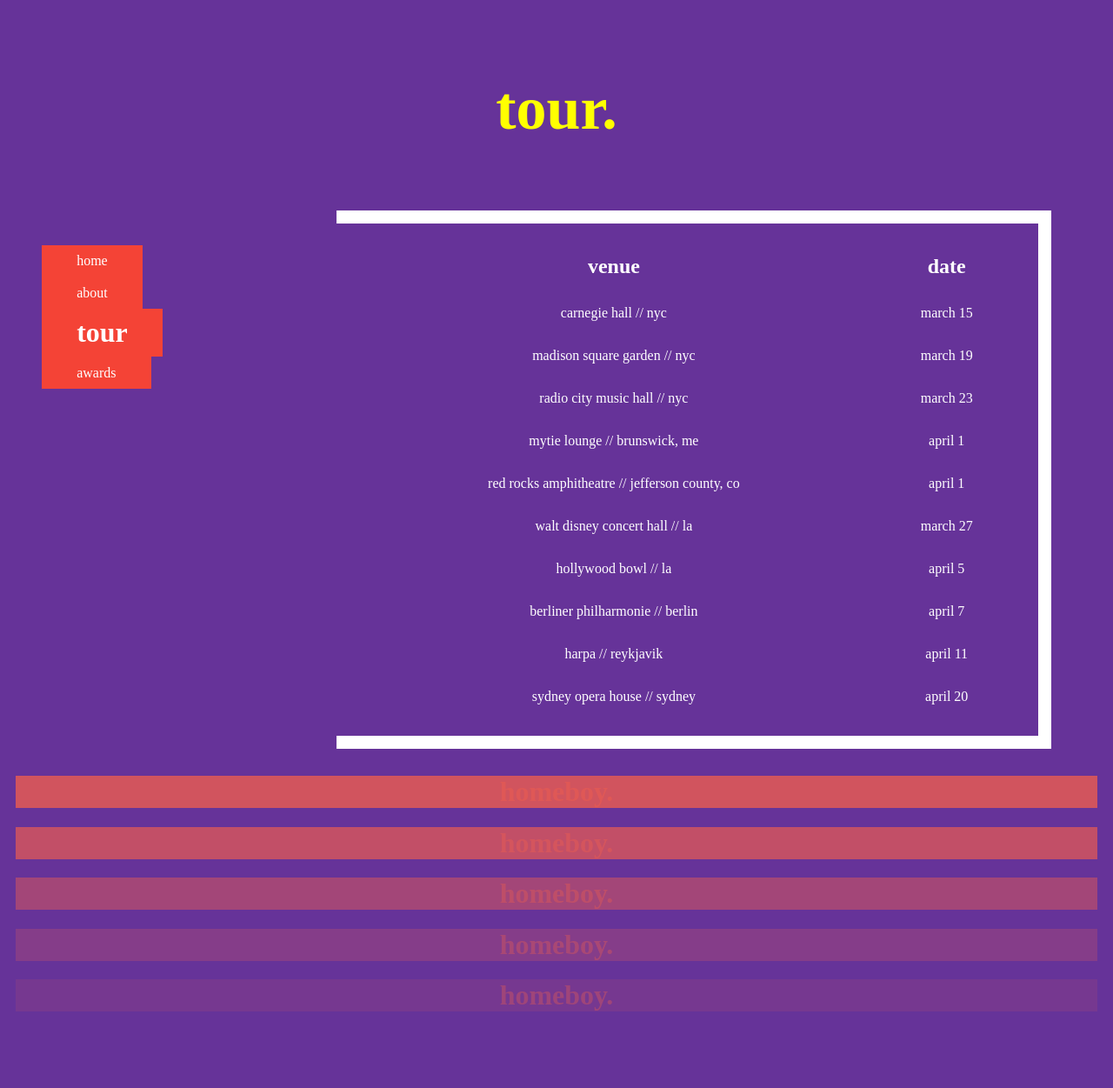
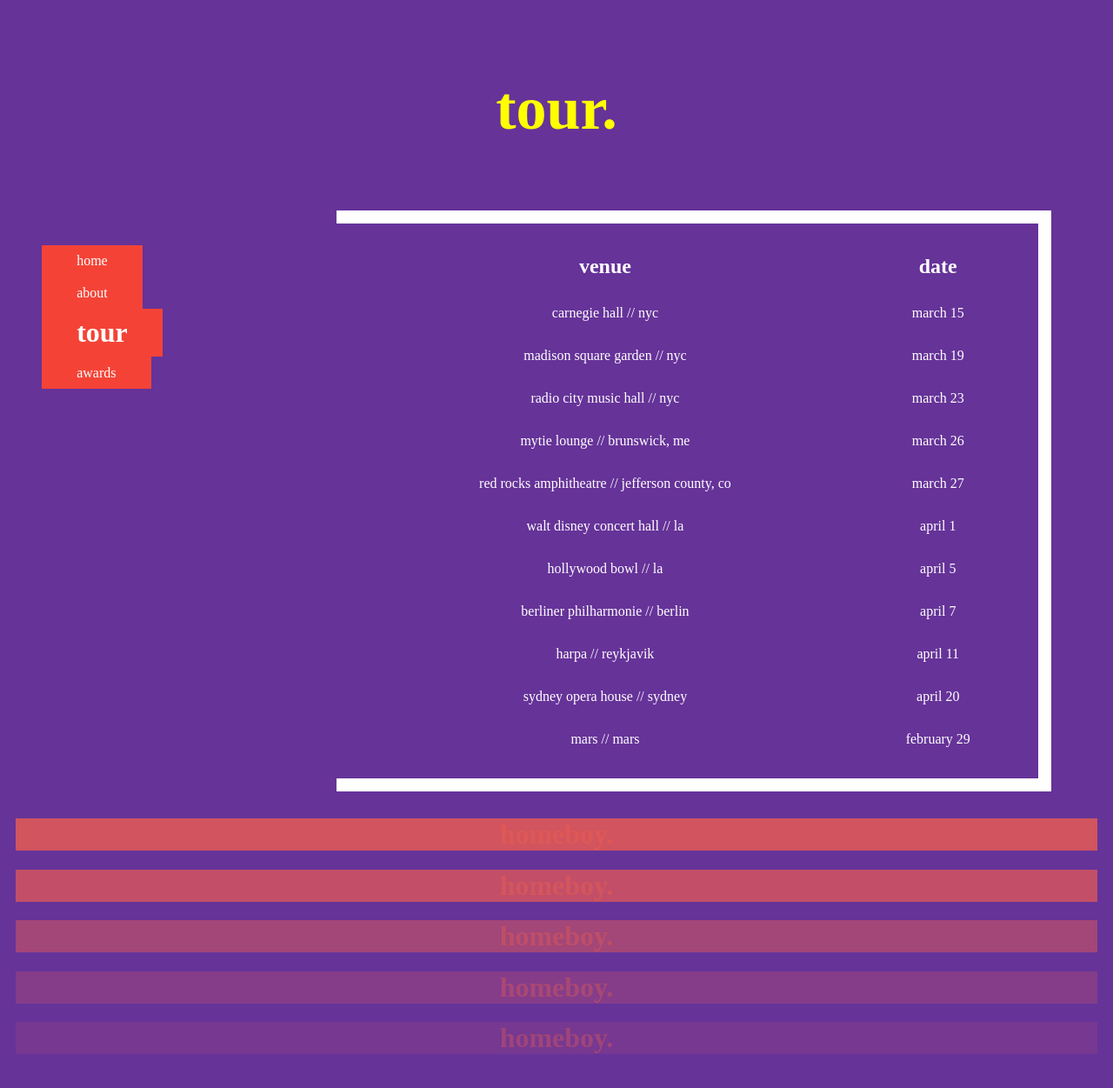
Before and after one commit to Ian-Woodruff/Ian-Woodruff.github.io, a Jekyll site: the page built from tour.md, in a window 1280 px wide. Shown: the whole page at 87% size. Built offline with Jekyll 4.4.1, drawn with Linux system fonts in a browser that asks for light colours; before the commit the page ends 1202 px from its top, so only the background shows below that.

Commit message:
tour changes

```diff
--- a/tour.md
+++ b/tour.md
@@ -23,15 +23,15 @@ title: tour
   </tr>
   <tr>
     <td>mytie lounge // brunswick, me</td>
-    <td>april 1</td>
+    <td>march 26</td>
   </tr>
   <tr>
     <td>red rocks amphitheatre // jefferson county, co</td>
-    <td>april 1</td>
+    <td>march 27</td>
   </tr>
   <tr>
     <td>walt disney concert hall // la</td>
-    <td>march 27</td>
+    <td>april 1</td>
   </tr>
   <tr>
     <td>hollywood bowl // la</td>
@@ -49,4 +49,8 @@ title: tour
     <td>sydney opera house // sydney</td>
     <td>april 20</td>
   </tr>
+    <tr>
+    <td>mars // mars</td>
+    <td>february 29</td>
+  </tr>
 </table>
```
